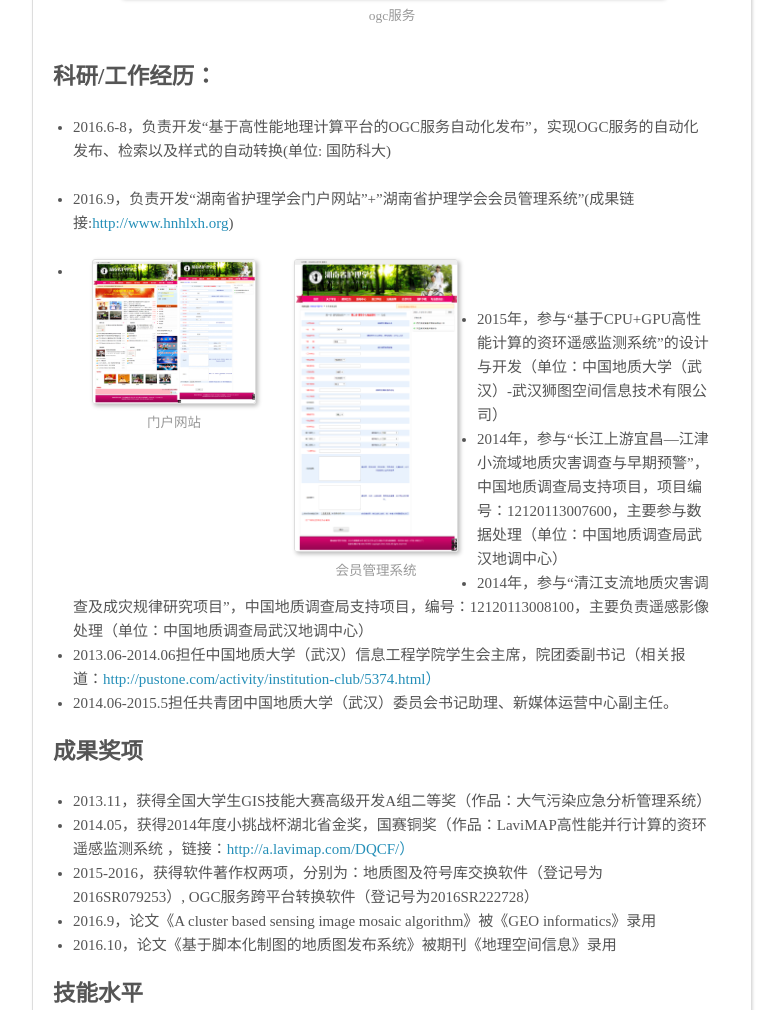
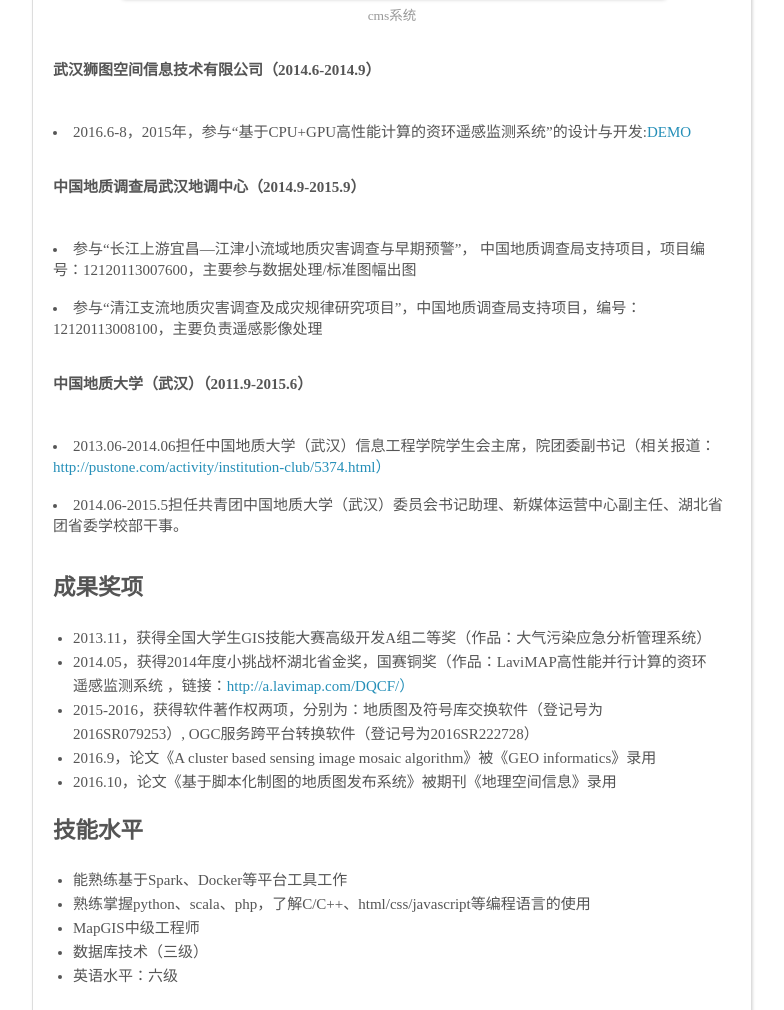
Before and after one commit to ChaoShuChina/ChaoShuChina.github.io, a plain HTML site: page 2017/01/17/hello-world/index.html in a window 1280 px wide. Shown: the part 2477-3487 px from the top of the page, without its empty margins (248-1032 px from the left). Drawn offline with nearby package versions, Linux system fonts and the light colour scheme; files whose address does not match are found by name.

Commit message:
Site updated: 2017-01-17 16:02:36

```diff
--- a/2017/01/17/hello-world/index.html
+++ b/2017/01/17/hello-world/index.html
@@ -18,9 +18,7 @@ Basic info.基本信息
 <meta property="og:image" content="https://chaoshuchina.github.io/images/ogc.png">
 <meta property="og:image" content="https://chaoshuchina.github.io/images/cgs.png">
 <meta property="og:image" content="https://chaoshuchina.github.io/images/hnhlxhmh.png">
-<meta property="og:image" content="https://chaoshuchina.github.io/images/hnhlxhmh.png">
-<meta property="og:image" content="https://chaoshuchina.github.io/images/hnhlxhmh_1.png">
-<meta property="og:updated_time" content="2017-01-17T07:45:08.657Z">
+<meta property="og:updated_time" content="2017-01-17T08:02:24.221Z">
 <meta name="twitter:card" content="summary">
 <meta name="twitter:title" content="个人简历">
 <meta name="twitter:description" content="我是一个聪明乐观、积极向上、善于发掘信息潜在价值的大数据攻城狮。我目前寻找大数据研发相关岗位，听闻你们雄心待发欲招尽天下有志之士。而我已准备好一展胸中所学实现平生抱负。你还在等什么呢，快招我到碗里来吧！
@@ -77,7 +75,7 @@ Basic info.基本信息
         <section id="main"><article id="post-hello-world" class="article article-type-post" itemscope itemprop="blogPost">
   <div class="article-meta">
     <a href="/2017/01/17/hello-world/" class="article-date">
-  <time datetime="2017-01-17T07:45:08.657Z" itemprop="datePublished">2017-01-17</time>
+  <time datetime="2017-01-17T08:02:24.221Z" itemprop="datePublished">2017-01-17</time>
 </a>
 
   </div>
@@ -101,22 +99,10 @@ Basic info.基本信息
 <div><br>    <li> Infomation.个人信息: 舒超 / 男 / 24岁 / 湖南长沙</li><br>    <li> English.英语水平: CET-6</li><br>    <li> Research.研究方向: 高性能计算与地理绘制技术</li><br>    <li> Education.本科：2011.9-2015.7    中国地质大学（武汉）                遥感科学与技术</li><br>    <li> Education.硕士：2015.9-2017.12   中国人民解放军国防科学技术大学      信息与通信工程 </li><br></div>
 
 <p></p><h2> 项目/工作经验：</h2><br><strong>国防科学技术大学（2015.9-）</strong><p></p>
-<p><div><br>    <li> 2016.6-8，负责开发“基于高性能地理计算平台的OGC服务自动化发布”，实现OGC服务的自动化发布、检索以及样式的自动转换，并且已开源(代码链接: <a href="https://github.com/ChaoShuChina/ogcserver-ogcservice" target="_blank" rel="external">github开源代码</a>)(代码链接: <a href="https://zhuanlan.zhihu.com/p/21320844" target="_blank" rel="external">实施方法</a>)</li><br>    <div style="float:center;" width="718px"><img border="0" src="/images/ogc.png" width="“150px”" alt="ogc服务"></div><br>    <li> 2015.9-12，参与开发“基于高性能地理计算平台的中国地质调查信息网格”构建，主要负责全国海量地质图数据、样式高效转换、处理与绘制。:<a href="http://dzzl.mlr.gov.cn/datagateway/index.action" target="_blank" rel="external">成果链接</a>)</li><br>    <div style="float:center;" width="718px"><img border="0" src="/images/cgs.png" width="“150px”" alt="ogc服务"></div><br>    <li> 2016.3-6，负责教研室863项目成果：”高性能地理计算平台”服务安装模块化工作，利用Docker平台将复杂的各个服务所依赖的环境，在不增加服务器负担的情况下，设计并实施了一套安装方案，将原有的安装工作复杂度减少一个数量级，具体实施详见我的知乎专栏<a href="">如何利用Docker简化复杂服务安装</a></li><br>    <li>  2016.9，负责开发“湖南省护理学会门户网站”+”湖南省护理学会会员管理系统”<a href="http://www.hnhlxh.org" target="_blank" rel="external">湖南省护理学会内容管理系统</a></li><br>    <div style="float:center;" width="718px"><img border="0" src="/images/hnhlxhmh.png" width="“200px”" alt="ogc服务"></div><br></div></p>
-<h2 id="科研-工作经历："><a href="#科研-工作经历：" class="headerlink" title="科研/工作经历："></a>科研/工作经历：</h2><ul>
-<li><p>2016.6-8，负责开发“基于高性能地理计算平台的OGC服务自动化发布”，实现OGC服务的自动化发布、检索以及样式的自动转换(单位: 国防科大)</p>
-</li>
-<li><p>2016.9，负责开发“湖南省护理学会门户网站”+”湖南省护理学会会员管理系统”(成果链接:<a href="http://www.hnhlxh.org" target="_blank" rel="external">http://www.hnhlxh.org</a>)</p>
-</li>
-</ul>
-<ul height="300px" style="float:center;"><li><div style="float:center;" width="718px"><a style="float:left;"><img border="0" src="/images/hnhlxhmh.png" width="200px" alt="门户网站"></a><a style="float:left;"><img border="0" src="/images/hnhlxhmh_1.png" width="200p" alt="会员管理系统"></a></div></li></ul>
-
-<ul>
-<li>2015年，参与“基于CPU+GPU高性能计算的资环遥感监测系统”的设计与开发（单位：中国地质大学（武汉）-武汉狮图空间信息技术有限公司）</li>
-<li>2014年，参与“长江上游宜昌—江津小流域地质灾害调查与早期预警”， 中国地质调查局支持项目，项目编号：12120113007600，主要参与数据处理（单位：中国地质调查局武汉地调中心）</li>
-<li>2014年，参与“清江支流地质灾害调查及成灾规律研究项目”，中国地质调查局支持项目，编号：12120113008100，主要负责遥感影像处理（单位：中国地质调查局武汉地调中心）</li>
-<li>2013.06-2014.06担任中国地质大学（武汉）信息工程学院学生会主席，院团委副书记（相关报道：<a href="http://pustone.com/activity/institution-club/5374.html）" target="_blank" rel="external">http://pustone.com/activity/institution-club/5374.html）</a></li>
-<li>2014.06-2015.5担任共青团中国地质大学（武汉）委员会书记助理、新媒体运营中心副主任。</li>
-</ul>
+<p><div><br>    <li> 2016.6-8，负责开发“基于高性能地理计算平台的OGC服务自动化发布”，实现OGC服务的自动化发布、检索以及样式的自动转换，并且已开源(代码链接: <a href="https://github.com/ChaoShuChina/ogcserver-ogcservice" target="_blank" rel="external">github开源代码</a>)(代码链接: <a href="https://zhuanlan.zhihu.com/p/21320844" target="_blank" rel="external">实施方法</a>)</li><br>    <div style="float:center;" width="718px"><img border="0" src="/images/ogc.png" width="“150px”" alt="ogc服务"></div><br>    <li> 2015.9-12，参与开发“基于高性能地理计算平台的中国地质调查信息网格”构建，主要负责全国海量地质图数据、样式高效转换、处理与绘制。<a href="http://dzzl.mlr.gov.cn/datagateway/index.action" target="_blank" rel="external">成果链接</a>)</li><br>    <div style="float:center;" width="718px"><img border="0" src="/images/cgs.png" width="“150px”" alt="ogc服务"></div><br>    <li> 2016.3-6，负责教研室863项目成果：”高性能地理计算平台”服务安装模块化工作，利用Docker平台将复杂的各个服务所依赖的环境，在不增加服务器负担的情况下，设计并实施了一套安装方案，将原有的安装工作复杂度减少一个数量级，具体实施详见我的知乎专栏<a href="">如何利用Docker简化复杂服务安装</a></li><br>    <li>  2016.9，负责开发“湖南省护理学会门户网站”+”湖南省护理学会会员管理系统”<a href="http://www.hnhlxh.org" target="_blank" rel="external">湖南省护理学会内容管理系统</a></li><br>    <div style="float:center;" width="718px"><img border="0" src="/images/hnhlxhmh.png" width="“200px”" alt="cms系统"></div><br></div><br><strong>武汉狮图空间信息技术有限公司（2014.6-2014.9）</strong></p>
+<p><div><br>    <li> 2016.6-8，2015年，参与“基于CPU+GPU高性能计算的资环遥感监测系统”的设计与开发:<a href="http://a.lavimap.com/DQCF/" target="_blank" rel="external">DEMO</a></li><br></div><br><strong>中国地质调查局武汉地调中心（2014.9-2015.9）</strong></p>
+<p><div><br>    <li>参与“长江上游宜昌—江津小流域地质灾害调查与早期预警”， 中国地质调查局支持项目，项目编号：12120113007600，主要参与数据处理/标准图幅出图</li><br>    <li>参与“清江支流地质灾害调查及成灾规律研究项目”，中国地质调查局支持项目，编号：12120113008100，主要负责遥感影像处理</li><br></div><br><strong>中国地质大学（武汉）（2011.9-2015.6）</strong></p>
+<p><div><br>    <li>2013.06-2014.06担任中国地质大学（武汉）信息工程学院学生会主席，院团委副书记（相关报道：<a href="http://pustone.com/activity/institution-club/5374.html）" target="_blank" rel="external">http://pustone.com/activity/institution-club/5374.html）</a></li><br>    <li>2014.06-2015.5担任共青团中国地质大学（武汉）委员会书记助理、新媒体运营中心副主任、湖北省团省委学校部干事。</li><br></div></p>
 <h2 id="成果奖项"><a href="#成果奖项" class="headerlink" title="成果奖项"></a>成果奖项</h2><ul>
 <li>2013.11，获得全国大学生GIS技能大赛高级开发A组二等奖（作品：大气污染应急分析管理系统） </li>
 <li>2014.05，获得2014年度小挑战杯湖北省金奖，国赛铜奖（作品：LaviMAP高性能并行计算的资环遥感监测系统 ，链接：<a href="http://a.lavimap.com/DQCF/）" target="_blank" rel="external">http://a.lavimap.com/DQCF/）</a></li>
@@ -131,11 +117,11 @@ Basic info.基本信息
 <li>数据库技术（三级）</li>
 <li>英语水平：六级</li>
 </ul>
-<h2 id="成果展示"><a href="#成果展示" class="headerlink" title="成果展示"></a>成果展示</h2>
+
 
     </div>
     <footer class="article-footer">
-      <a data-url="https://chaoshuchina.github.io/2017/01/17/hello-world/" data-id="ciy17sq5k0000ui1ut0cmweyq" class="article-share-link">Share</a>
+      <a data-url="https://chaoshuchina.github.io/2017/01/17/hello-world/" data-id="ciy18ewwr0000y01u3p2g1e1b" class="article-share-link">Share</a>
 
 
     </footer>
```
Also changed, not shown: 2017/01/16/resume/index.html (+1 -1 lines), archives/2017/01/index.html (+1 -1 lines), archives/2017/index.html (+1 -1 lines), archives/index.html (+1 -1 lines), index.html (+8 -20 lines).
